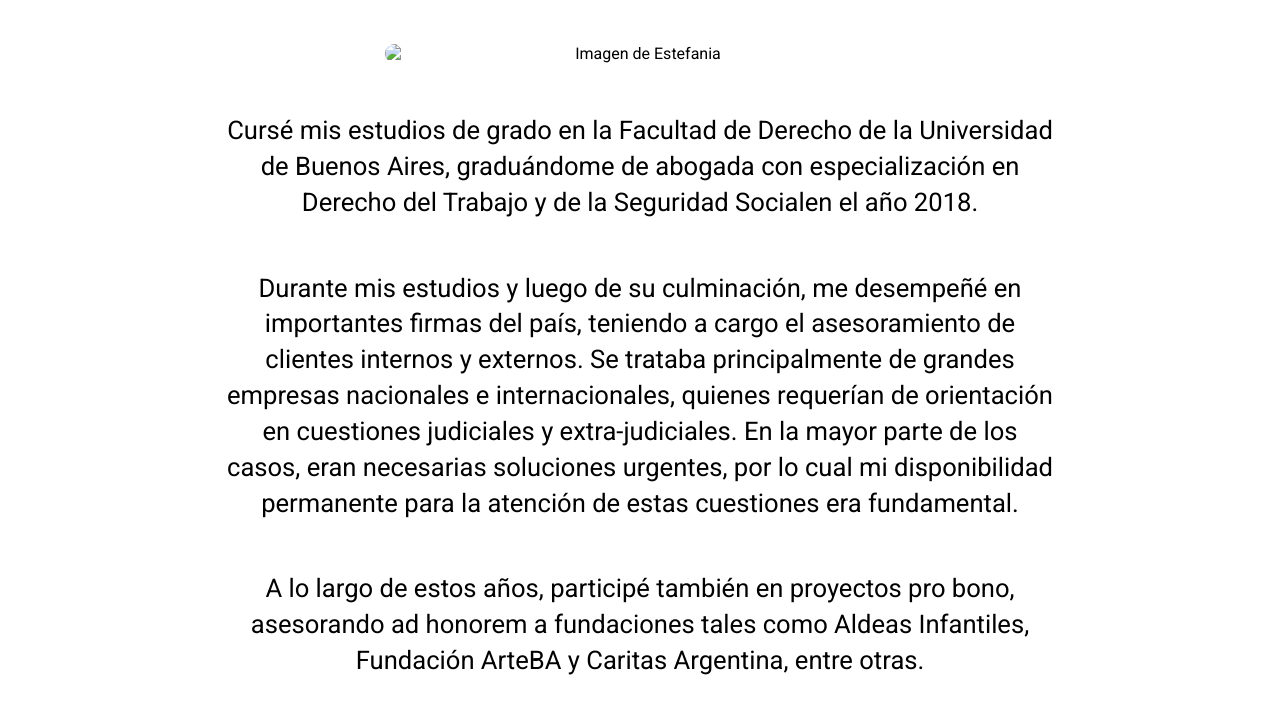
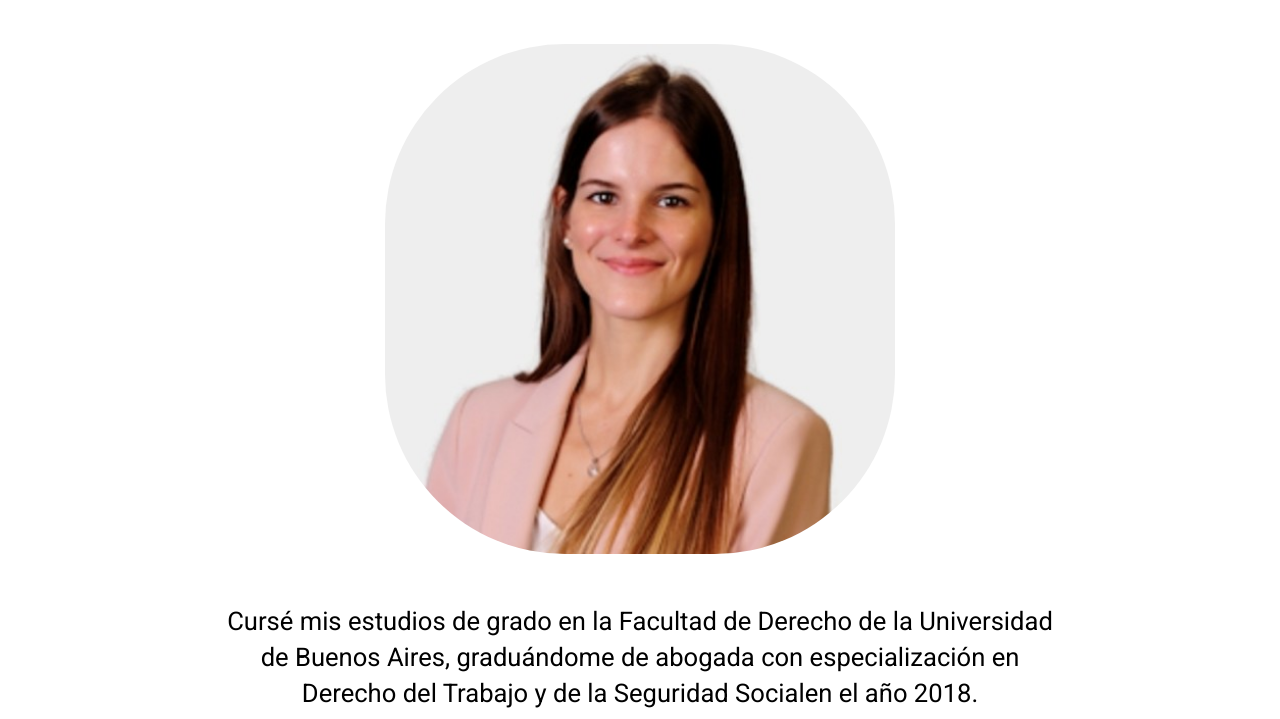
Before and after one commit to francofelicioni/eas, a plain HTML site: page pages/sobreMi.html in a window 1280 px wide. Shown: the part 156-875 px from the top of the page. Drawn offline with Linux system fonts and the light colour scheme; the site is published under a folder, as on GitHub Pages, so addresses that start at the root find nothing.

Commit message:
Fixing img SobreMi v2

```diff
--- a/pages/sobreMi.html
+++ b/pages/sobreMi.html
@@ -63,7 +63,7 @@
         <section class="sobreMi">
             <div class="container">
                 <div class="sobremi-container">
-                            <img class="sobremi-containerImg" src="/images/ImagenEstefi.jpeg" alt="Imagen de Estefania">
+                    <img class="sobremi-containerImg" src="../images/ImagenEstefi.jpeg" alt="Imagen de Estefania">
 
                     <section class="sobremi-texto">
 
```
Also changed, not shown: index.html (+1 -1 lines). Lines whose indentation alone changed are shown as unchanged.
